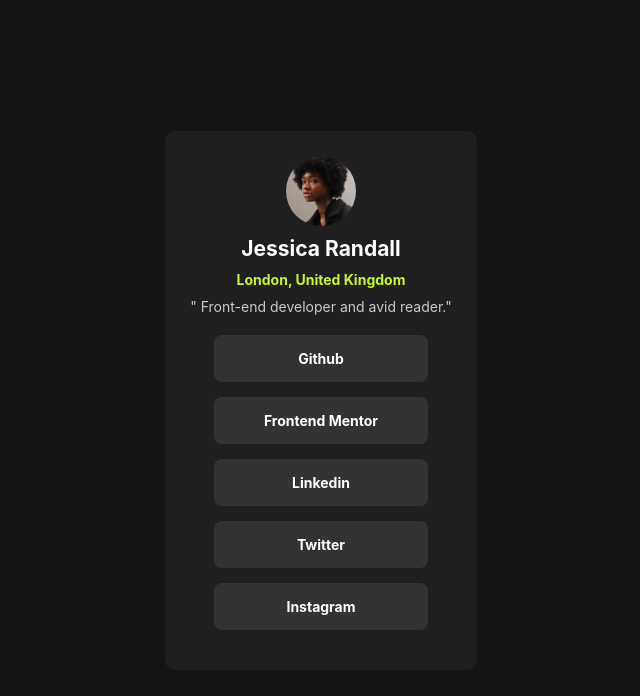
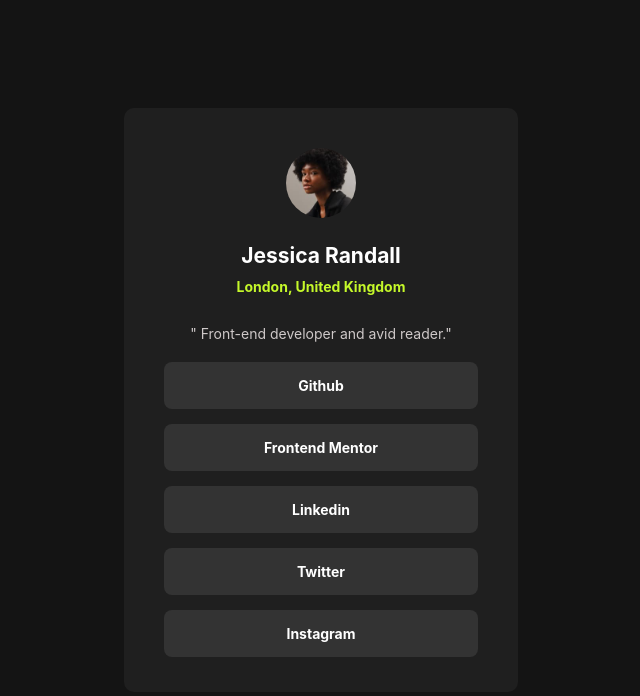
Before and after one commit to paladachelle/frontend-mentor, a plain HTML site: page development/social-links-profile-main/index.html in a window 1280 px wide. Shown: the whole page, without its empty margins (319-959 px from the left). Drawn offline with Linux system fonts and the light colour scheme; a web font is replaced by a local one.

Commit message:
Updated style.css

```diff
--- a/development/social-links-profile-main/style.css
+++ b/development/social-links-profile-main/style.css
@@ -44,10 +44,10 @@ body {
   flex-direction: column;
   align-items: center;
   max-width: 800px;
-  min-height: 350px;
+  min-height: 200px;
   background-color: var(--grey-800);
   border-radius: 10px;
-  padding: 25px;
+  padding: 40px 40px 20px 40px;
   gap: 10px;
 }
 
@@ -59,6 +59,7 @@ body {
 .container h2 {
   color: var(--white);
   font-weight: var(--bold);
+  margin-top: 15px;
 }
 
 .container p:nth-of-type(1) {
@@ -68,7 +69,7 @@ body {
 
 .container p:nth-of-type(2) {
   color: rgb(206, 200, 200);
-  margin-top: 15 px;
+  margin-top: 20px;
 }
 
 ul li {
@@ -84,7 +85,7 @@ li > a {
 a {
   display: inline-block;
   text-align: center;
-  padding: 15px 50px;
+  padding: 15px 100px;
   margin-bottom: 15px;
   width: 100%;
   background-color: var(--grey-700);
```
